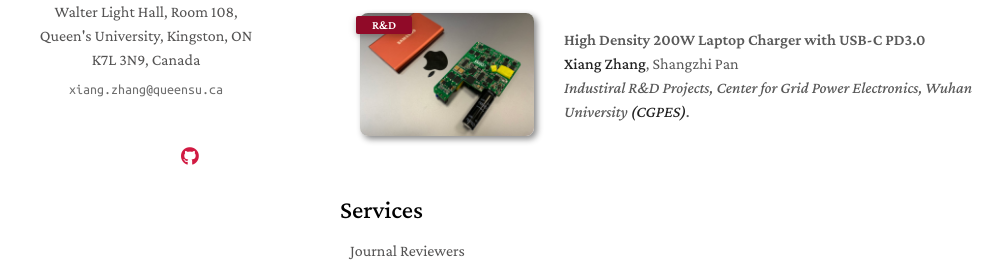
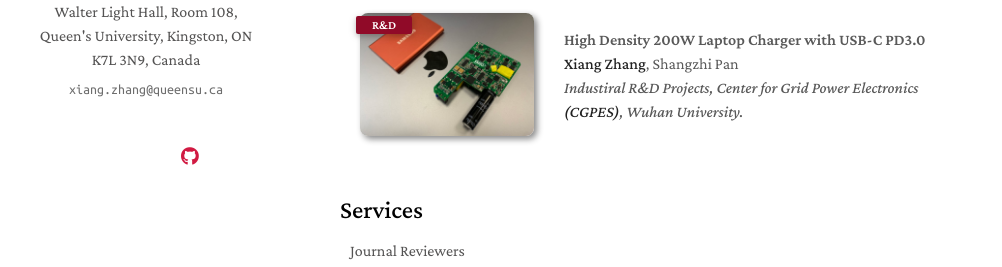
Before and after one commit to XiangZhangPE/XiangZhangPE_old.github.io, a Jekyll site: the page built from index.md, in a window 1280 px wide and 900 px high, scrolled down 515 px. Shown: the part 385-652 px from the top of the window, without its empty margins (130-1132 px from the left). Built offline with Jekyll 4.4.1, drawn with Linux system fonts in a browser that asks for light colours; nearby versions of some CDN libraries; a style sheet for code colours, icons or effects is not loaded; our own code applies the rules of GitHub Pages for plain Markdown files.

Commit message:
Update projects.md

```diff
--- a/_includes/projects.md
+++ b/_includes/projects.md
@@ -56,7 +56,7 @@
   <div class="col-sm-9" style="position: relative;padding-right: 15px;padding-left: 20px;">
     <div class="title">High Density 200W Laptop Charger with USB-C PD3.0 </div>
     <div class="author"><strong>Xiang Zhang</strong>, Shangzhi Pan </div>
-    <div class="periodical"><em>Industiral R&D Projects, Center for Grid Power Electronics, Wuhan University <strong>(CGPES)</strong>.</em></div>
+    <div class="periodical"><em>Industiral R&D Projects, Center for Grid Power Electronics <strong>(CGPES)</strong>, Wuhan University.</em></div>
   </div>
 </div>
 </li>
```
